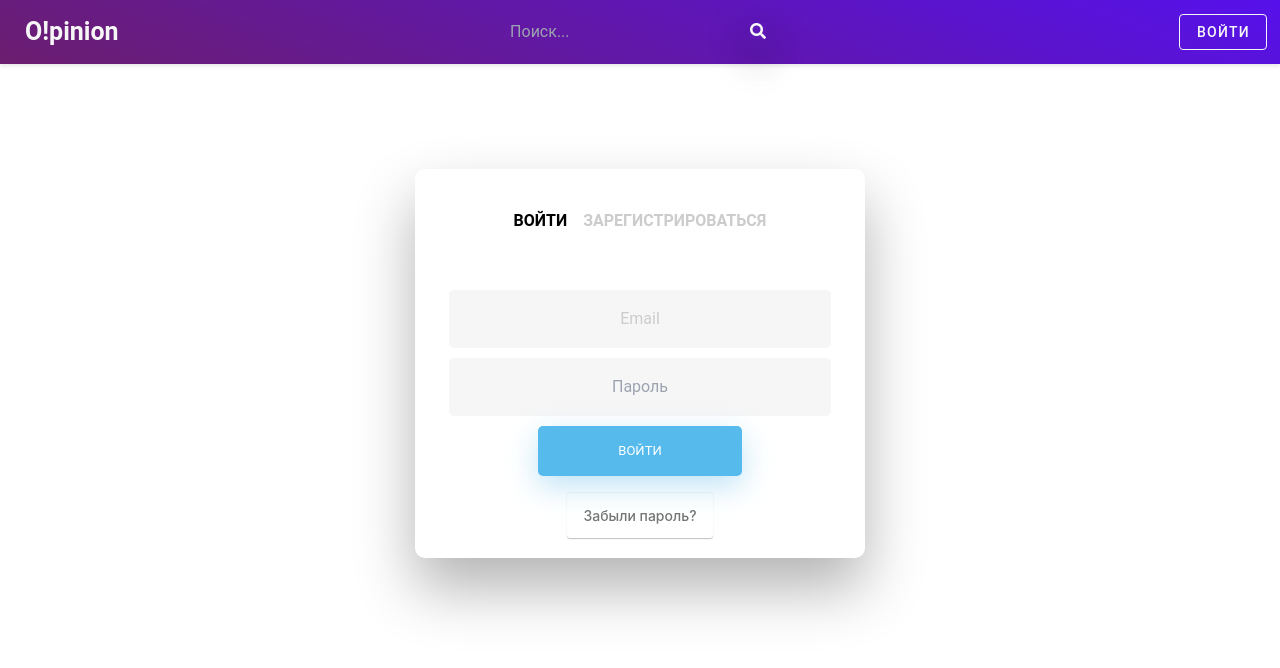
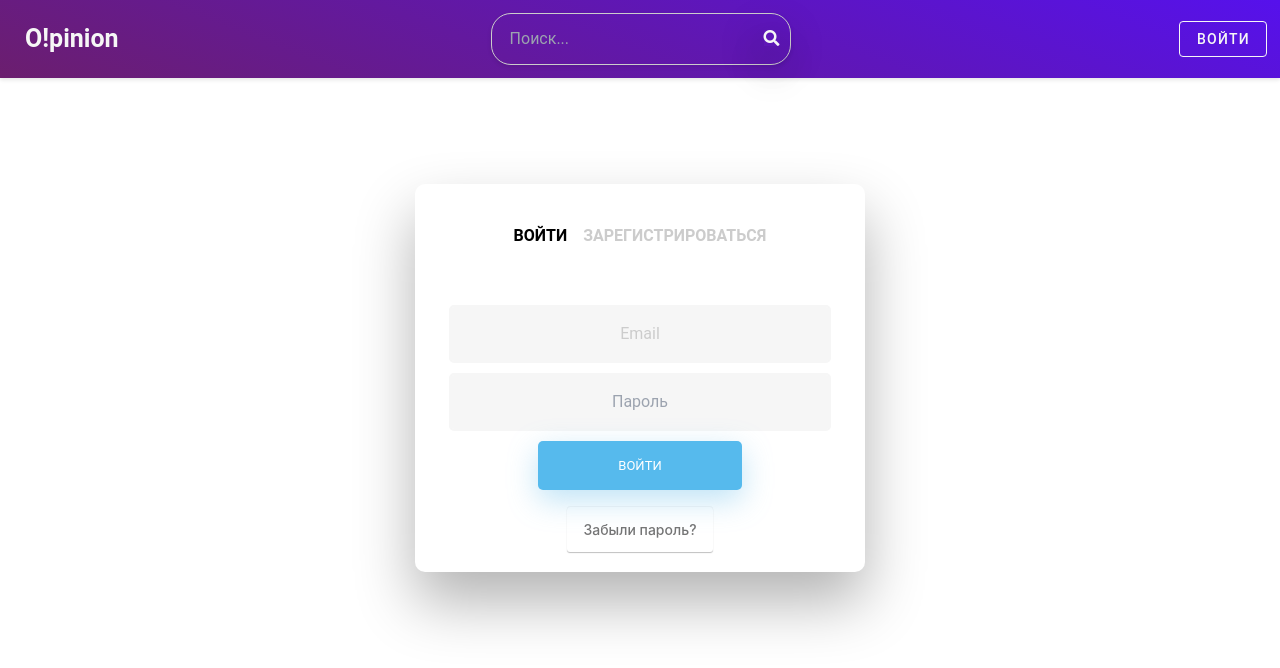
Before and after one commit to shinemettd/O-pinion-Vue3, a Vue app: page /auth in a window 1280 px wide. Shown: the top 668 px of the page. Built offline with nearby package versions, Linux system fonts and the light colour scheme; what vue3-observe-visibility would draw is missing.

Commit message:
Added window for navbar search with search results

```diff
--- a/src/components/Navbar.vue
+++ b/src/components/Navbar.vue
@@ -10,6 +10,16 @@
         <div class="search-container">
           <input type="text" placeholder="Поиск..." class="search-input" v-model="searchQuery">
           <button @click.prevent="search" class="search-button"><i class="fas fa-search elevation-24"></i></button>
+          <div class="search-results" v-if="searchQuery.trim().length > 0">
+            <ul v-if="searchResults.length > 0">
+                <li v-for="result in searchResults" :key="result.id">
+                    <a :href="'http://143.110.182.202/article/' + result.id">{{ result.title }}</a>
+                </li>
+            </ul>
+            <div class="no-results" v-if="searchResults.length === 0">
+              Нет результатов поиска ...{{ searchResults.length }}
+            </div>
+          </div>
         </div>
         <div>
           <div v-if="store.state.isAuthorized">
@@ -49,17 +59,6 @@
         </div>
       </div>
     </nav>
-    <div class="search-modal" v-if="showSearchModal">
-      <div class="modal-content">
-        <span class="close" @click="showSearchModal = false">&times;</span>
-        <h3>Результаты поиска:</h3>
-        <ul>
-          <li v-for="result in searchResults" :key="result.id">
-            <router-link :to="'/article/' + result.id">{{ result.title }}</router-link>
-          </li>
-        </ul>
-      </div>
-    </div>
   </div>
 </template>
 
@@ -101,6 +100,7 @@ export default {
       this.isMenuOpen = !this.isMenuOpen;
     },
     async search() {
+      console.log("IN SEARCH");
       try {
         if (this.searchQuery.trim() === '') {
           return; // Если запрос поиска пуст, не выполнять поиск и отображение модального окна
@@ -114,7 +114,7 @@ export default {
 
         if (response.data.content && response.data.content.length > 0) {
           this.searchResults = response.data.content;
-          this.showSearchModal = true;
+          console.log("searchResults = " + this.searchResults);
         } else {
           console.log('Нет результатов поиска');
           this.searchResults = [];
@@ -135,11 +135,12 @@ export default {
 <style scoped>
 .navbar {
   width: 100%;
-  z-index: 1000;
+  z-index: 999;
   background: linear-gradient(21deg, #6b1e6e, #5611ec);
   color: #f6f6f6;
   padding: 13px;
   box-shadow: 0 2px 4px rgba(0, 0, 0, 0.1);
+  align-content: center;
 }
 
 .sticky {
@@ -209,19 +210,6 @@ export default {
   margin-right: 8px;
 }
 
-.search-container {
-  display: flex;
-  align-items: center;
-  border-radius: 4px;
-  background: transparent;
-  cursor: pointer;
-}
-
-.search-input {
-  flex: 1;
-  padding: 5px;
-  margin-right: 5px;
-}
 
 .filter-button {
   padding: 3px 3px;
@@ -234,12 +222,57 @@ export default {
   font-size: 20px;
 }
 
-.search-button {
-  padding: 5px 10px;
-  border: none;
-  background: transparent;
-  cursor: pointer;
+.search-container {
+    display: flex;
+    align-items: center;
+    border: 1px solid #ccc;
+    border-radius: 20px;
+    padding: 5px 10px;
+    width: 300px; /* Ширина контейнера для поиска */
+    box-shadow: 0 2px 4px rgba(0, 0, 0, 0.1);
+    max-height: 20vh;
 }
+
+.search-input {
+    flex: 1;
+    border: none;
+    outline: none;
+    padding: 8px;
+    font-size: 16px;
+}
+
+
+.search-results {
+    position: absolute;
+    top: 8vh;
+    left: 50%;
+    transform: translateX(-50%);
+    z-index: 1001;
+    background-color: #fff;
+    border: 1px solid #ccc;
+    border-top: none;
+    border-radius: 0 0 5px 5px;
+    width: 50vh;
+    max-height: 200px;
+    min-height: 200px;
+    overflow-y: auto;
+    color: #070607;
+}
+
+.search-results ul {
+    list-style-type: none;
+    padding: 0;
+}
+
+.search-results li {
+    padding: 10px;
+    border-bottom: 1px solid #ccc;
+}
+
+.search-results li:last-child {
+    border-bottom: none;
+}
+
 
 @media (max-width: 368px) {
   .menu.is-open{
@@ -249,20 +282,6 @@ export default {
   }
 }
 
-.search-modal {
-  position: fixed;
-  left: 0;
-  bottom: 0;
-  width: 250px;
-  background-color: #fff;
-  border-right: 1px solid #ccc;
-  box-shadow: -2px -2px 10px rgba(0, 0, 0, 0.1);
-  z-index: 999;
-}
-
-.modal-content {
-  padding: 20px;
-}
 
 .close {
   color: #aaa;
```
